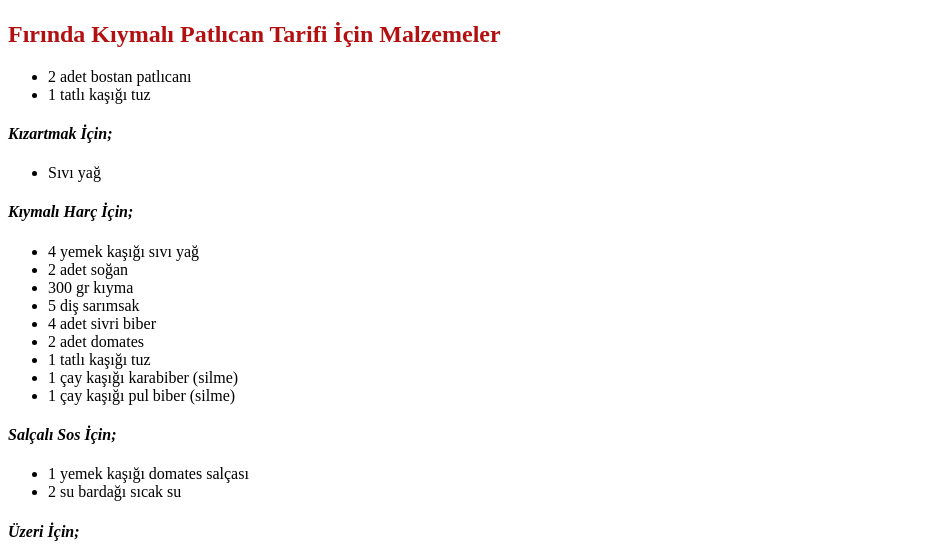
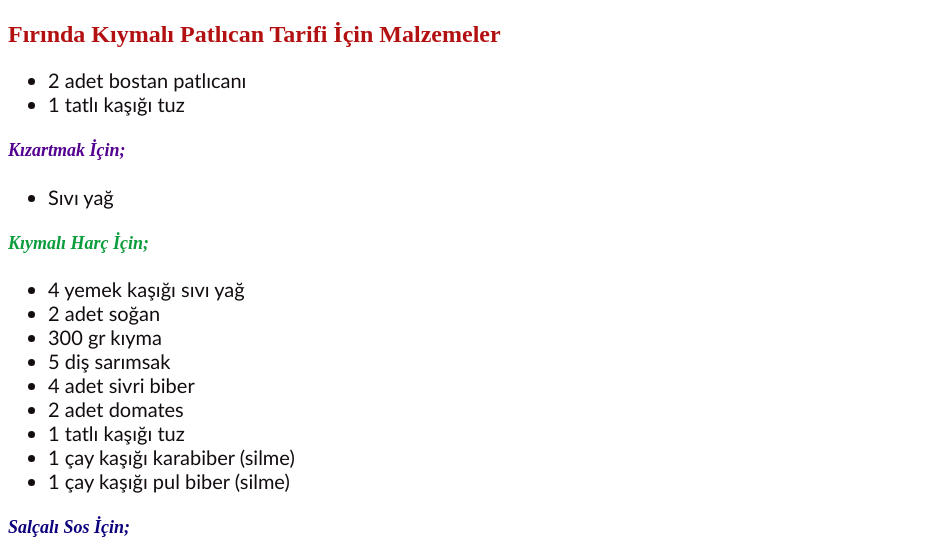
Before and after one commit to aykut-gumus/kodluyoruz-html-yemek-tarifi, a plain HTML site: page index.html in a window 1280 px wide. Shown: the part 383-942 px from the top of the page, without its empty margins (0-925 px from the left). Drawn offline with Linux system fonts and the light colour scheme.

Commit message:
css codes added

```diff
--- a/css/yemek-tarifi.css
+++ b/css/yemek-tarifi.css
@@ -5,3 +5,29 @@ h1 {
 h2 {
     color:rgb(179, 17, 17)
 }
+
+#h4-title1 {
+    color:rgb(84, 0, 145);
+    font-size:18px;
+}
+
+#h4-title2 {
+    color:rgb(11, 156, 60);
+    font-size:18px;
+}
+
+#h4-title3 {
+    color:rgb(12, 0, 124);
+    font-size:18px;
+}
+
+#h4-title4 {
+    color:rgb(248, 43, 77);
+    font-size:18px;
+}
+
+li {
+    font-family:'Gill Sans', 'Gill Sans MT', Calibri, 'Trebuchet MS', sans-serif;
+    font-size: 20px;
+    color: rgba(14, 8, 13, 0.979)
+}
--- a/index.html
+++ b/index.html
@@ -21,12 +21,14 @@
         <li>1 tatlı kaşığı tuz</li>
     </ul>
 
-    <h4><i>Kızartmak İçin;</i></h4>
+    <h4 id="h4-title1"><i>Kızartmak İçin;</i></h4>
+
     <ul>
         <li>Sıvı yağ</li>
     </ul>
 
-    <h4><i>Kıymalı Harç İçin;</i></h4>
+    <h4 id="h4-title2"><i>Kıymalı Harç İçin;</i></h4>
+
     <ul>
         <li>4 yemek kaşığı sıvı yağ</li>
         <li>2 adet soğan</li>
@@ -39,13 +41,15 @@
         <li>1 çay kaşığı pul biber (silme)</li>
     </ul>
 
-    <h4><i>Salçalı Sos İçin;</i></h4>
+    <h4 id="h4-title3"><i>Salçalı Sos İçin;</i></h4>
+
     <ul>
         <li>1 yemek kaşığı domates salçası</li>
         <li>2 su bardağı sıcak su</li>
     </ul>
 
-    <h4><i>Üzeri İçin;</i></h4>
+    <h4 id="h4-title4"><i>Üzeri İçin;</i></h4>
+
     <ul>
         <li>Dilimlenmiş domates</li>
         <li>Yeşil biber</li>
```
